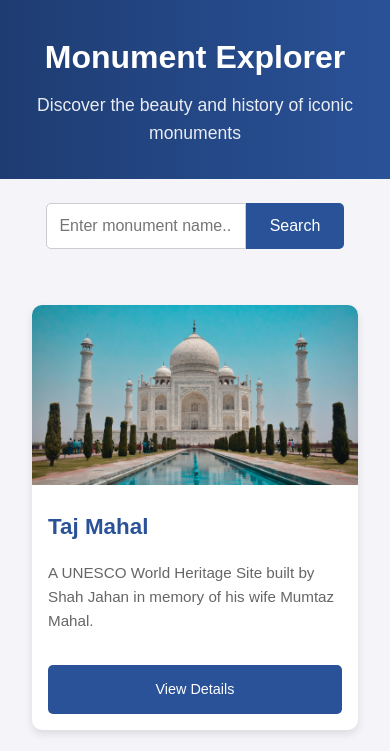
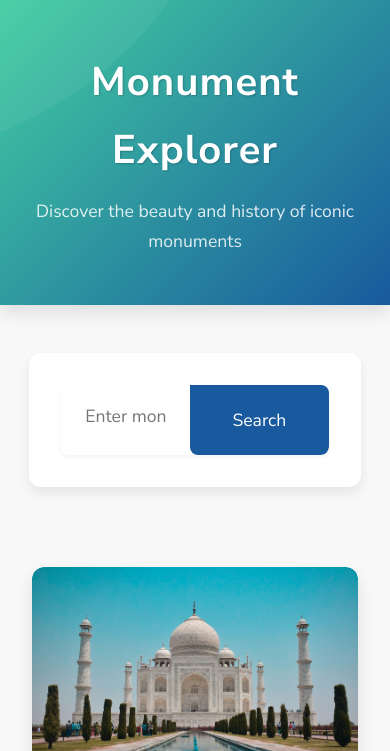
Before and after one commit to MATRIX0719/Monument-info-Scraper, a Django app: page / in a window 390 px wide. Shown: the top 751 px of the page. Run offline with Django 5.2, Linux system fonts and the light colour scheme.

Commit message:
UI Improved

```diff
--- a/main/gemini_api.py
+++ b/main/gemini_api.py
@@ -4,7 +4,7 @@ import json
 GEMINI_API_KEY = "AIzaSyCtglWBrix-q84vzTPy1xpVY3GY0b6PSM0"
 
 def get_gemini_summary(text):
-    genai.configure(api_key=GEMINI_API_KEY)  # Use the declared API key
+    genai.configure(api_key=GEMINI_API_KEY)
 
     try:
         model = genai.GenerativeModel('gemini-1.5-pro-latest')
@@ -26,7 +26,7 @@ def get_gemini_summary(text):
     """
         response = model.generate_content(prompt)
         ai_output = response.text
-        print("RAW API Output:", ai_output)  # For checking
+        print("RAW API Output:", ai_output)
         return parse_ai_response(ai_output)
     except Exception as e:
         print(f"Error with AI: {e}")
@@ -57,8 +57,6 @@ def parse_ai_response(ai_output):
         print(f"Error during Gemini API call: {e}")
         return None
 
-
-# Test the function (optional)
 if __name__ == "__main__":
     test_text = """
     This is some test text. It contains information about a monument. The monument is called the Taj Mahal. It is located in Agra, India. It was built by Shah Jahan in memory of his wife Mumtaz Mahal. It is made of white marble.
--- a/main/templates/search_monument.html
+++ b/main/templates/search_monument.html
@@ -3,9 +3,10 @@
 <html lang="en">
 <head>
     <meta-charset="UTF-8">
-    <meta-name="viewport" content="width=device-width, initial-scale=1.0">
+    <meta name="viewport" content="width=device-width, initial-scale=1.0">
     <title>Monument Explorer</title>
     <link rel="stylesheet" href="{% static 'css/style.css' %}">
+    <link href="https://fonts.googleapis.com/css2?family=Nunito+Sans:wght@400;600;700&display=swap" rel="stylesheet">
 </head>
 <body>
 
@@ -13,7 +14,6 @@
         <h1>Monument Explorer</h1>
         <p>Discover the beauty and history of iconic monuments</p>
     </header>
-
 
     <section class="search-container">
         <form action="{% url 'scrape' %}" method="POST">
@@ -23,20 +23,24 @@
         </form>
     </section>
 
-
     <section class="monument-grid">
         <div class="monument-card">
             <img src="{% static 'images/taj-mahal.jpg' %}" alt="Taj Mahal">
-            <h3>Taj Mahal</h3>
-            <p>A UNESCO World Heritage Site built by Shah Jahan in memory of his wife Mumtaz Mahal.</p>
-            <a href="#" class="btn">View Details</a>
+            <div class="monument-card-content">
+                <h3>Taj Mahal</h3>
+                <p>An ivory-white marble mausoleum on the southern bank of the Yamuna river in the Indian city of Agra.</p>
+                <a href="#" class="btn">View Details</a>
+            </div>
         </div>
         <div class="monument-card">
             <img src="{% static 'images/qutub-minar.jpg' %}" alt="Qutub Minar">
-            <h3>Qutub Minar</h3>
-            <p>The tallest brick minaret in the world, located in Delhi, India.</p>
-            <a href="#" class="btn">View Details</a>
+            <div class="monument-card-content">
+                <h3>Qutub Minar</h3>
+                <p>A towering 73-meter brick minaret, a UNESCO World Heritage Site in Delhi, India.</p>
+                <a href="#" class="btn">View Details</a>
+            </div>
         </div>
+
     </section>
 
     <script src="{% static 'js/script.js' %}"></script>
--- a/static/css/style.css
+++ b/static/css/style.css
@@ -1,149 +1,232 @@
+/* static/css/style.css */
 * {
     margin: 0;
     padding: 0;
     box-sizing: border-box;
-    font-family: 'Arial', sans-serif;
+    font-family: 'Nunito Sans', sans-serif; /* A modern, friendly font */
+    scroll-behavior: smooth; /* For smooth scrolling if needed */
 }
 
 body {
-    background-color: #f4f4f9;
-    color: #333;
-    line-height: 1.6;
+    background-color: #f8f8f8; /* Slightly warmer background */
+    color: #444; /* Darker, softer text color */
+    line-height: 1.7;
+    -webkit-font-smoothing: antialiased; /* Improve font rendering */
+    -moz-osx-font-smoothing: grayscale;
 }
 
 /* Header */
 header {
-    background: linear-gradient(to right, #1e3c72, #2a5298);
+    background: linear-gradient(135deg, #43cea2, #185a9d); /* More vibrant gradient */
     color: white;
     text-align: center;
-    padding: 2rem;
+    padding: 3rem 2rem;
+    margin-bottom: 3rem;
+    box-shadow: 0 8px 16px rgba(0, 0, 0, 0.1); /* More prominent shadow */
+    position: relative;
+    overflow: hidden; /* To contain animated elements */
+}
+
+header::before {
+    content: '';
+    position: absolute;
+    top: -50%;
+    left: -50%;
+    width: 200%;
+    height: 200%;
+    background: rgba(255, 255, 255, 0.1);
+    border-radius: 50%;
+    animation: pulse 3s linear infinite; /* Subtle animated glow */
+}
+
+@keyframes pulse {
+    0% { transform: translate(-50%, -50%) scale(1); opacity: 0.3; }
+    50% { opacity: 0.8; }
+    100% { transform: translate(-50%, -50%) scale(1.3); opacity: 0; }
 }
 
 header h1 {
-    font-size: 2.5rem;
-    margin-bottom: 0.5rem;
+    font-size: 3rem;
+    margin-bottom: 0.8rem;
+    font-weight: 700; /* Bolder title */
+    letter-spacing: 1px;
+    text-shadow: 1px 1px 2px rgba(0, 0, 0, 0.2); /* Subtle text shadow */
 }
 
 header p {
-    font-size: 1.1rem;
-    opacity: 0.9;
+    font-size: 1.2rem;
+    opacity: 0.85;
 }
 
 /* Search Section */
 .search-container {
-    display: flex;
-    justify-content: center;
-    padding: 1.5rem;
+    text-align: center;
+    padding: 3rem;
+    background-color: #fff;
+    border-radius: 12px;
+    box-shadow: 0 6px 12px rgba(0, 0, 0, 0.08);
+    margin: 0 auto 3rem;
+    width: 85%;
+    max-width: 700px;
 }
 
 .search-container form {
     display: flex;
+    border-radius: 8px;
+    overflow: hidden;
+    box-shadow: 0 2px 5px rgba(0, 0, 0, 0.05);
 }
 
 .search-container input {
-    padding: 0.8rem;
-    width: 300px;
-    border: 1px solid #ccc;
-    border-radius: 5px 0 0 5px;
-    font-size: 1rem;
+    padding: 1.2rem 1.5rem;
+    width: 70%;
+    border: none;
+    font-size: 1.1rem;
+    -webkit-appearance: none; /* Remove default styling on some browsers */
+    border-right: 1px solid #eee;
+}
+
+.search-container input:focus {
+    outline: none;
+    box-shadow: inset 0 1px 3px rgba(0, 0, 0, 0.03);
 }
 
 .search-container button {
-    padding: 0.8rem 1.5rem;
+    padding: 1.2rem 2rem;
     border: none;
-    background-color: #2a5298;
+    background-color: #185a9d;
     color: white;
-    border-radius: 0 5px 5px 0;
+    border-radius: 0;
     cursor: pointer;
-    font-size: 1rem;
+    font-size: 1.1rem;
+    transition: background-color 0.3s ease-in-out;
 }
 
 .search-container button:hover {
-    background-color: #1e3c72;
+    background-color: #43cea2;
 }
 
 /* Monument Grid */
 .monument-grid {
     display: grid;
-    grid-template-columns: repeat(auto-fit, minmax(250px, 1fr));
-    gap: 1.5rem;
-    padding: 2rem;
+    grid-template-columns: repeat(auto-fit, minmax(320px, 1fr)); /* Slightly wider cards */
+    gap: 2.5rem;
+    padding: 3rem;
     max-width: 1200px;
     margin: 0 auto;
 }
 
 /* Monument Card */
 .monument-card {
-    background: white;
-    border-radius: 10px;
-    box-shadow: 0 4px 8px rgba(0, 0, 0, 0.1);
+    background: #fff;
+    border-radius: 12px;
+    box-shadow: 0 8px 16px rgba(0, 0, 0, 0.1);
     overflow: hidden;
-    transition: transform 0.3s ease;
+    transition: transform 0.3s ease-in-out, box-shadow 0.3s ease-in-out;
 }
 
 .monument-card:hover {
-    transform: translateY(-5px);
+    transform: translateY(-10px);
+    box-shadow: 0 12px 24px rgba(0, 0, 0, 0.15);
 }
 
 .monument-card img {
     width: 100%;
-    height: 180px;
+    height: 220px; /* Taller images */
     object-fit: cover;
+    border-top-left-radius: 12px;
+    border-top-right-radius: 12px;
+    transition: transform 0.4s ease-in-out; /* Subtle image zoom on hover */
+}
+
+.monument-card:hover img {
+    transform: scale(1.05);
+}
+
+.monument-card-content {
+    padding: 1.5rem;
 }
 
 .monument-card h3 {
-    font-size: 1.4rem;
-    padding: 1rem;
-    color: #2a5298;
+    font-size: 1.6rem;
+    margin-bottom: 0.8rem;
+    color: #185a9d;
+    font-weight: 700;
 }
 
 .monument-card h4 {
     font-size: 1.2rem;
-    padding: 0 1rem;
-    color: #333;
+    margin-top: 1rem;
+    margin-bottom: 0.5rem;
+    color: #555;
+    font-weight: 600;
 }
 
 .monument-card p {
-    padding: 0 1rem 1rem;
-    font-size: 0.95rem;
+    font-size: 1.05rem;
     color: #666;
+    line-height: 1.8;
+    margin-bottom: 1.2rem;
 }
 
 .monument-card .btn {
-    display: block;
+    display: inline-block;
     text-align: center;
-    padding: 0.8rem;
-    background-color: #2a5298;
+    padding: 1rem 2rem;
+    background-color: #43cea2; /* Different accent color */
     color: white;
     text-decoration: none;
-    margin: 1rem;
-    border-radius: 5px;
-    font-size: 0.9rem;
+    border-radius: 8px;
+    font-size: 1rem;
+    transition: background-color 0.3s ease-in-out, transform 0.2s ease-in-out;
+    box-shadow: 0 4px 8px rgba(0, 0, 0, 0.05);
 }
 
 .monument-card .btn:hover {
-    background-color: #1e3c72;
+    background-color: #185a9d;
+    transform: translateY(-2px);
+    box-shadow: 0 6px 10px rgba(0, 0, 0, 0.1);
 }
-
 
 .no-results {
     text-align: center;
-    font-size: 1.2rem;
-    color: #666;
-    padding: 2rem;
+    font-size: 1.15rem;
+    color: #777;
+    padding: 3rem;
 }
 
+/* Responsive adjustments */
+@media (max-width: 768px) {
+    header h1 {
+        font-size: 2.5rem;
+    }
 
-@media (max-width: 600px) {
-    header h1 {
-        font-size: 2rem;
+    header p {
+        font-size: 1.1rem;
+    }
+
+    .search-container {
+        padding: 2rem;
     }
 
     .search-container input {
-        width: 200px;
+        width: 100%;
+        margin-bottom: 0.5rem;
+        border-right: none;
+        border-radius: 8px 8px 0 0;
+    }
+
+    .search-container button {
+        width: 100%;
+        border-radius: 0 0 8px 8px;
     }
 
     .monument-grid {
-        grid-template-columns: 1fr;
+        padding: 2rem;
+        gap: 2rem;
+    }
+
+    .monument-card h3 {
+        font-size: 1.4rem;
     }
 }
--- a/static/js/script.js
+++ b/static/js/script.js
@@ -5,6 +5,6 @@ console.log("Monument Explorer JavaScript loaded!");
 document.querySelectorAll('.monument-card .btn').forEach(button => {
     button.addEventListener('click', (e) => {
         e.preventDefault(); // Prevent default link behavior
-        alert('Details page coming soon! Check back for more monument info.');
+        alert('Details page coming soon! This will show more information about the monument.');
     });
 });
```
Also changed, not shown: Monumnet_info_scrapper/settings.py (+7 -1 lines), main/templates/scraped_results.html (+25 -21 lines).
